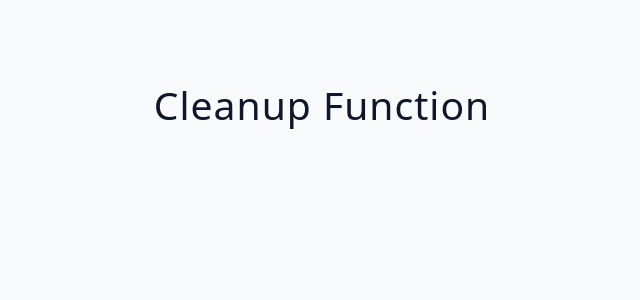
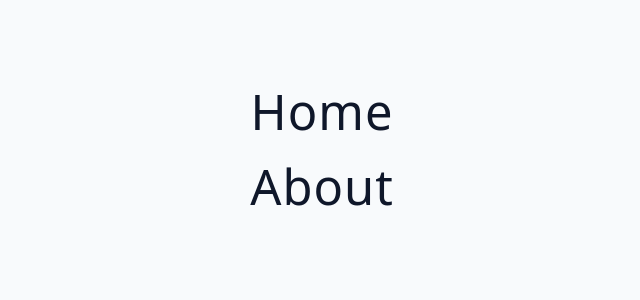
Before and after one commit to Abhaydutt2003/JohnSmilgaReactCourse, a React (Vite) app in the folder 03-advanced-react/: page / in a window 1280 px wide. Shown: the top 300 px of the page, without its empty margins (318-958 px from the left). Built offline with nearby package versions, Linux system fonts and the light colour scheme.

Commit message:
learn about folder struct

```diff
--- a/03-advanced-react/src/App.jsx
+++ b/03-advanced-react/src/App.jsx
@@ -1,9 +1,9 @@
-import Starter from './tutorial/02-useEffect/starter/05-cleanup-function';
-
+import {Home,About} from './tutorial/04-project-structure/starter/pages/index';
 function App() {
   return (
     <div className='container'>
-      <Starter></Starter>
+      <Home></Home>
+      <About></About>
     </div>
   );
 }
--- a/03-advanced-react/src/tutorial/02-useEffect/starter/05-cleanup-function.jsx
+++ b/03-advanced-react/src/tutorial/02-useEffect/starter/05-cleanup-function.jsx
@@ -1,5 +1,26 @@
+import { useState, useEffect } from 'react';
+
 const CleanupFunction = () => {
-  return <h2>cleanup function</h2>;
+  const [toggle, setToggle] = useState(false);
+  return (
+    <div>
+      <button className='btn' onClick={() => setToggle(!toggle)}>
+        toggle component
+      </button>
+      {toggle && <RandomComponent />}
+    </div>
+  );
+};
+//below is the example of a cleanup function.
+const RandomComponent = () => {
+  useEffect(() => {
+    const intId = setInterval(()=>{
+      console.log('Interval');
+    },1000);
+    return ()=>clearInterval(intId);
+  }, []);
+
+  return <h1>hello there</h1>;
 };
 
 export default CleanupFunction;
--- /dev/null
+++ b/03-advanced-react/src/tutorial/04-project-structure/starter/pages/About.jsx
@@ -0,0 +1,7 @@
+function About(){
+    return (
+        <h1>About</h1>
+    );
+}
+
+export default About;
--- /dev/null
+++ b/03-advanced-react/src/tutorial/04-project-structure/starter/pages/Home.jsx
@@ -0,0 +1,7 @@
+function Home(){
+    return (
+        <h1>Home</h1>
+    );
+}
+
+export default Home;
--- /dev/null
+++ b/03-advanced-react/src/tutorial/04-project-structure/starter/pages/index.jsx
@@ -0,0 +1,4 @@
+import Home from './Home';
+import About from './About'
+
+export {Home,About};
```
Also changed, not shown: 03-advanced-react/src/tutorial/04-project-structure/starter/navbar/Navbar.css (deleted), 03-advanced-react/src/tutorial/04-project-structure/starter/navbar/Navbar.jsx (deleted), 03-advanced-react/src/tutorial/04-project-structure/starter/navbar/index.jsx (deleted), 1 other file (tests, documents, lock files or other folders).
